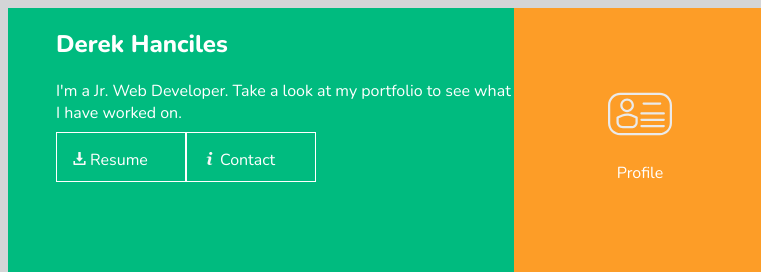
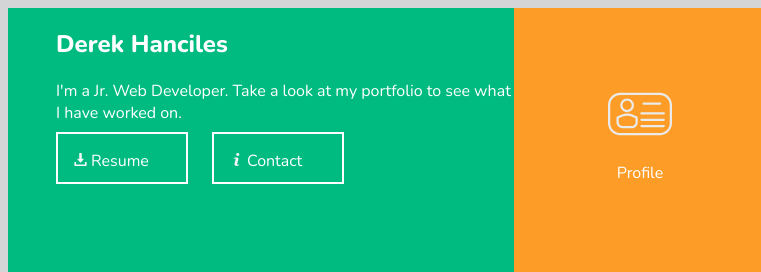
Before and after one commit to Dhanciles/dh-comp-challenge-1, a plain HTML site: page index.html in a window 1280 px wide. Shown: the top 272 px of the page, 0-761 px from the left. Drawn offline with nearby package versions, Linux system fonts and the light colour scheme; grey boxes are pictures that could not be loaded.

Commit message:
Implemented code that fixes issue with bio buttons

```diff
--- a/styles.css
+++ b/styles.css
@@ -85,7 +85,7 @@ article {
 }
 
 .bio-box-buttons {
-  border: 1px solid #ffffff;
+  border: 2px solid #ffffff;
   height: 1rem;
   width: 6rem;
   padding: 1rem;
@@ -94,6 +94,8 @@ article {
 .buttons-container {
   display: flex;
   flex-direction: row;
+  justify-content: space-between;
+  width: 18rem
 }
 
 .site-box-icon {
```
Also changed, not shown: index.html (+0 -1 lines).
